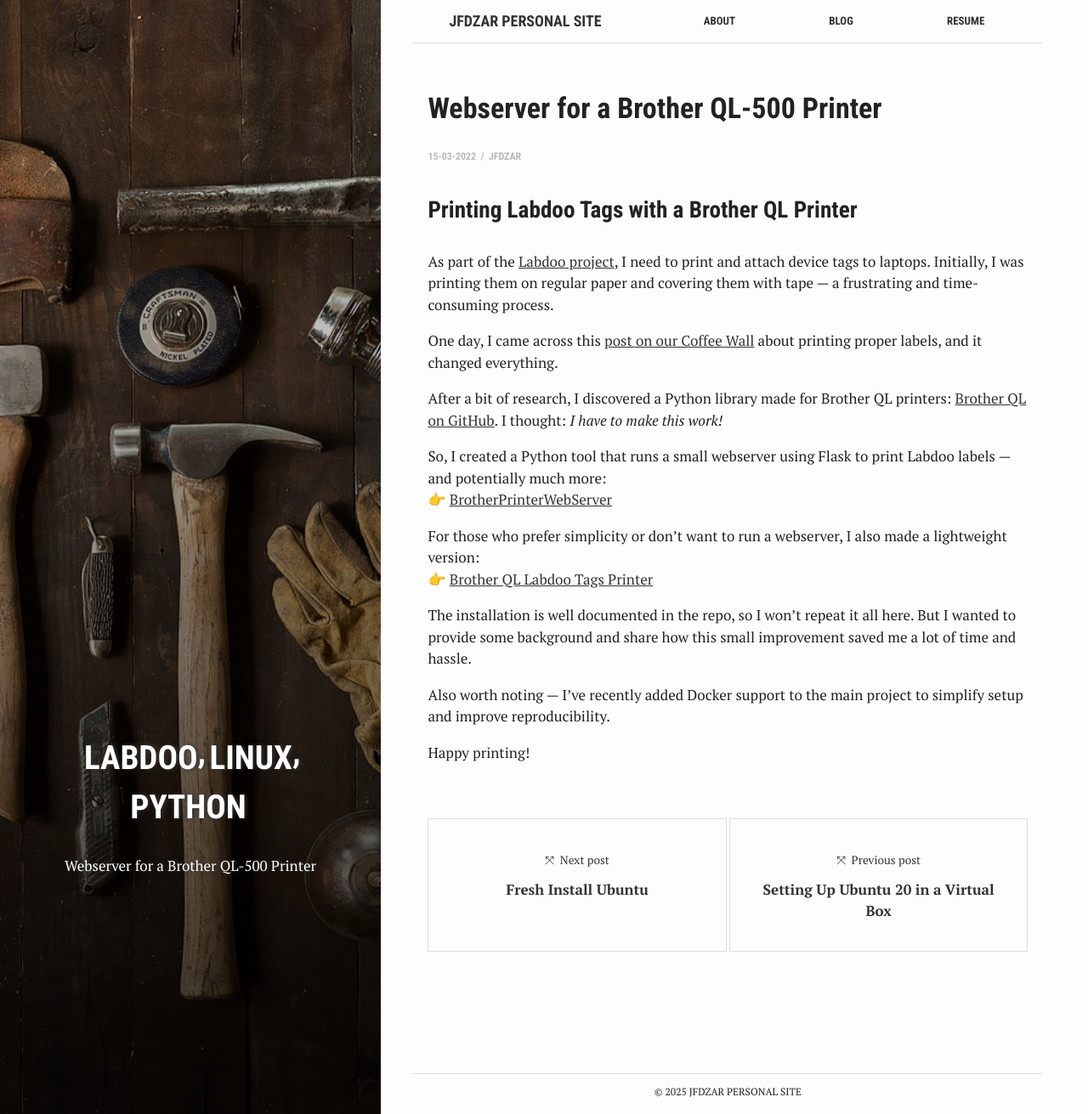
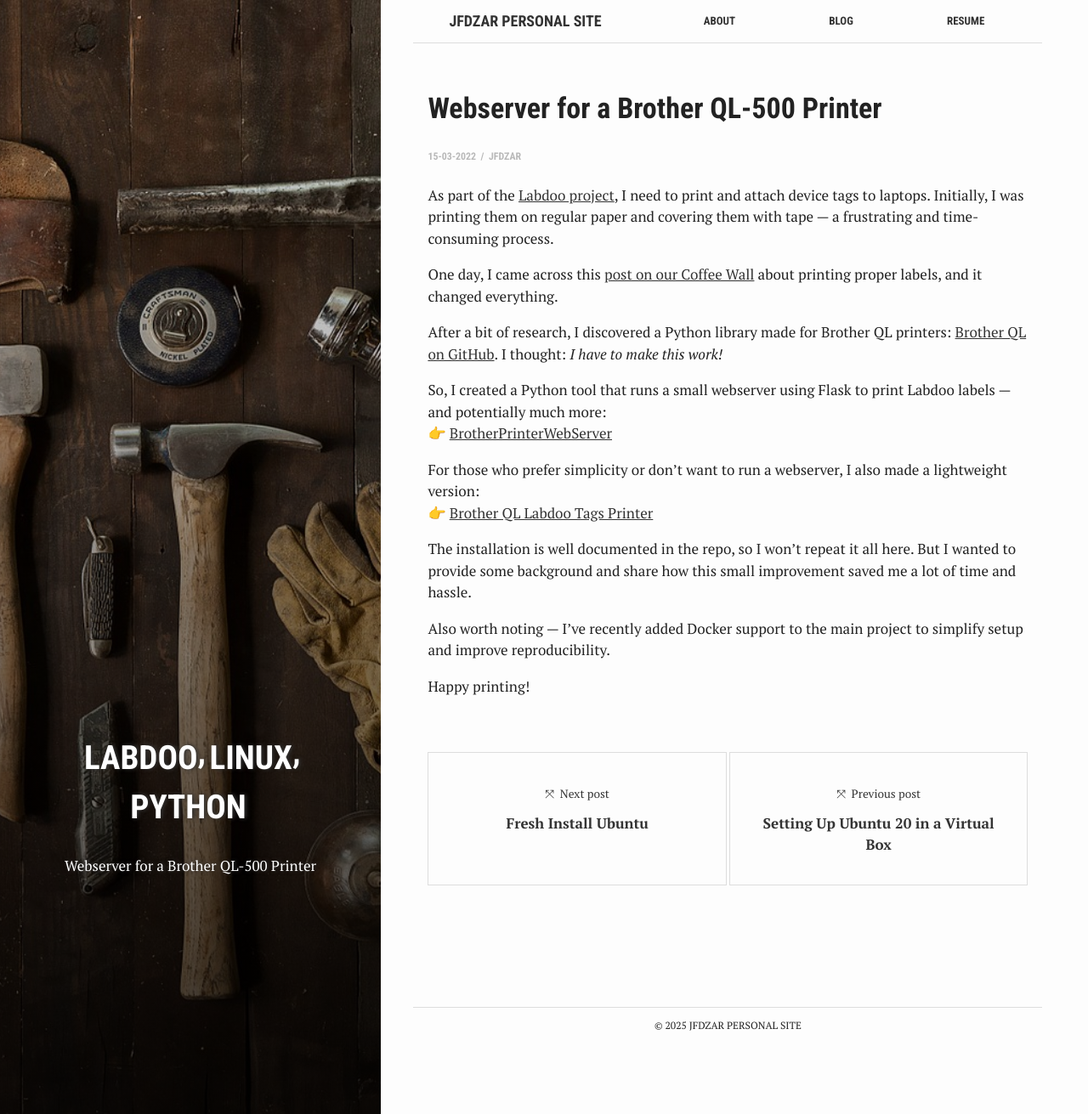
Before and after one commit to jfdzar/jfdzar.github.io, a Jekyll site: the page built from _posts/2022-03-15-Brother-Printer-Webserver.md, in a window 1280 px wide and 1311 px high. Shown: the whole window at 85% size. Built offline with Jekyll 4.4.1, drawn with Linux system fonts in a browser that asks for light colours.

Commit message:
remove title from post

```diff
--- a/_posts/2022-03-15-Brother-Printer-Webserver.md
+++ b/_posts/2022-03-15-Brother-Printer-Webserver.md
@@ -9,8 +9,6 @@ categories: posts
 tags: ['labdoo','linux','python']
 author: jfdzar
 ---
-
-### Printing Labdoo Tags with a Brother QL Printer
 
 As part of the [Labdoo project](https://platform.labdoo.org/de/content/labels), I need to print and attach device tags to laptops. Initially, I was printing them on regular paper and covering them with tape — a frustrating and time-consuming process.
 
```
